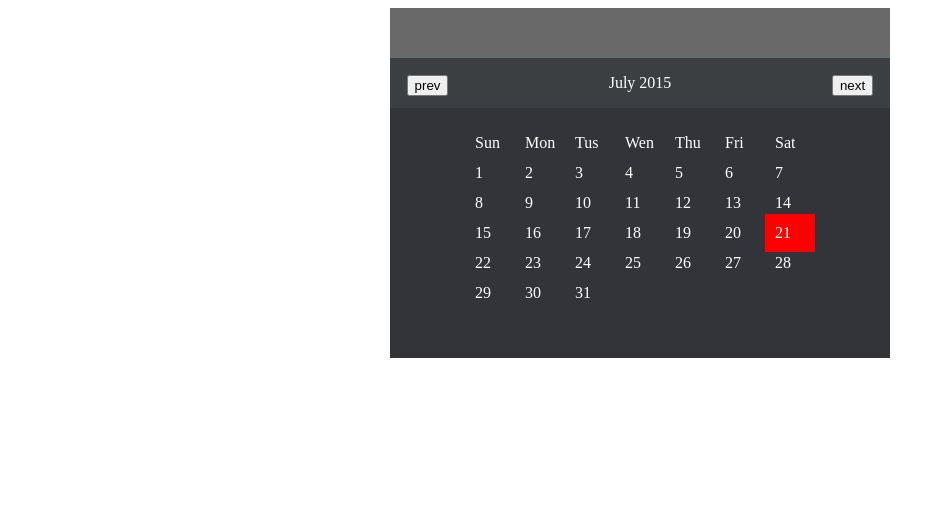
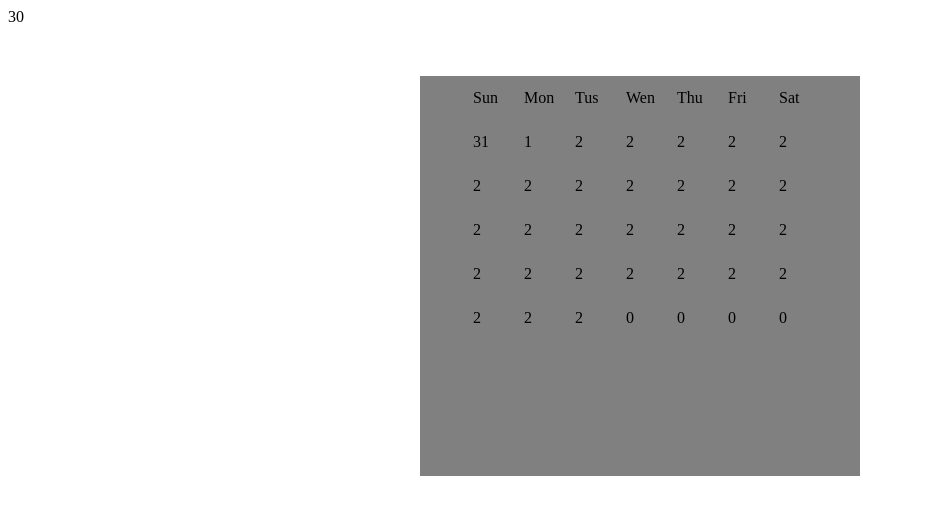
Before and after one commit to FEvelychko/datepicker, a plain HTML site: page index.html in a window 1280 px wide. Shown: the whole page, without its empty margins (0-945 px from the left). Drawn offline with Linux system fonts and the light colour scheme.

Commit message:
comparing date with week day

```diff
--- a/index.html
+++ b/index.html
@@ -7,6 +7,12 @@
         <link href="styles/main.css" rel="stylesheet">
     </head>
     <body>
-    <script src="scripts/app.js"></script>
+    <div id="date">Date here</div>
+    <ul id = "ul" class = "ulSecond">
+        <li></li><li></li><li></li><li></li><li></li><li></li><li></li><li></li><li></li><li></li><li></li><li></li><li></li><li></li><li></li><li></li><li></li><li></li><li></li><li></li><li></li><li></li><li></li><li></li><li></li><li></li><li></li><li></li><li></li><li></li><li></li><li></li><li></li><li></li><li></li><li></li><li></li><li></li><li></li><li></li><li></li><li></li>
+    </ul>
+    <!--<script src="scripts/app.js"></script>-->
+    <script src="scripts/appSecond.js"></script>
+
     </body>
     </html>
--- a/scripts/app.js
+++ b/scripts/app.js
@@ -22,9 +22,9 @@
             '<div class="datepicker">'+
             '<div class="headinput"></div>'+
             '<div class="head">'+
-            '<div class="previous"><button id = "prev">prev</button></div>'+
+            '<div class="previous"><button class = "btn" id = "prev">prev</button></div>'+
             '<div class="yearview">August 2015</div>'+
-            '<div class="next"><button id = "next">next</button></div>'+
+            '<div class="next"><button class = "btn" id = "next">next</button></div>'+
             '</div>'+
             '<div class="body">'+
             '<div class="calendarhead"></div>'+
@@ -204,6 +204,7 @@
         if(month == 12){
             this.currentMonth = 0;
             this.currentYear += 1;
+
         }
         else if(month == -1){
             this.currentMonth = 11;
--- /dev/null
+++ b/scripts/appSecond.js
@@ -0,0 +1,37 @@
+/**
+ * Created by Maksym on 21.09.2015.
+ */
+    var day = 86400000;
+    var ul = document.getElementById('ul').children;
+    var showingDate = document.getElementById('date');
+    var startDate = new Date(2015, 5, 1);
+    var endDate = new Date(2015, 6, 1);
+    var monthDays = Math.round((endDate - startDate) / day);
+    var weekdays = ["Sun", "Mon", "Tus", "Wen", "Thu", "Fri", "Sat"];
+    showingDate.innerHTML = monthDays;
+
+    for(var x = 0; x < ul.length; x++){
+
+        ul[x].className = 'liSecond';
+        var firstDay = 7 + startDate.getDay();
+        if(x < 7){
+            ul[x].innerHTML = weekdays[x];
+        }
+        if(x >= 7 && x < firstDay){
+            ul[x].innerHTML = '31';
+        }
+        if(x >= firstDay && x < firstDay+1){
+            ul[x].innerHTML = '1';
+        }
+        if(x >= firstDay+1 && x < firstDay+monthDays){
+            ul[x].innerHTML = '2';
+        }
+        if(x >= firstDay+monthDays && x < ul.length){
+            ul[x].innerHTML = '0';
+        }
+    }
+
+    console.log(weekdays[startDate.getDay()]);
+    console.log(weekdays[endDate.getDay()]);
+    console.log(monthDays);
+    console.log(ul.length);
--- a/styles/main.css
+++ b/styles/main.css
@@ -58,6 +58,13 @@
         -webkit-transition: all 0.2s ease-in;
         transition: all 0.2s ease-in;
     }
+    .btn{
+        cursor: pointer;
+        border: none;
+        background-color: dimgrey;
+        width: 50px;
+        height: 25px;
+    }
     .next {
         width: 15%;
         float: left;
@@ -92,6 +99,20 @@
         display: inline-flex;
         float: left;
     }
-    .previous:hover,.next:hover,.yearview:hover,.li:hover{
+    .previous:hover,.next:hover,.yearview:hover,.li:hover,.headinput:hover{
         background-color: #6FDA44;
     }
+
+
+    /* */
+    .ulSecond{
+        margin: 50px auto;
+        width: 400px;height: 400px;
+        background: gray;
+    }
+    .liSecond{
+        width: 25px;
+        float: left;
+        margin: 13px;
+        display: block;
+    }
```
